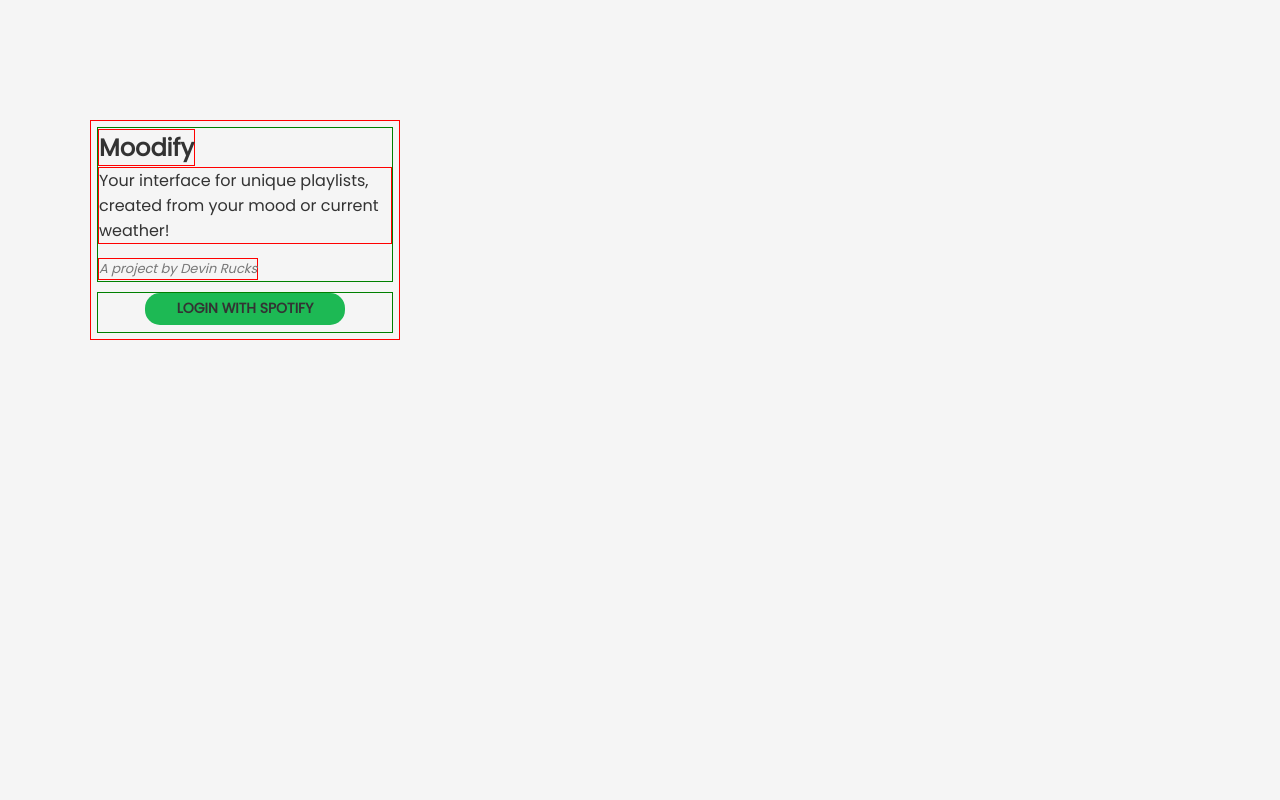
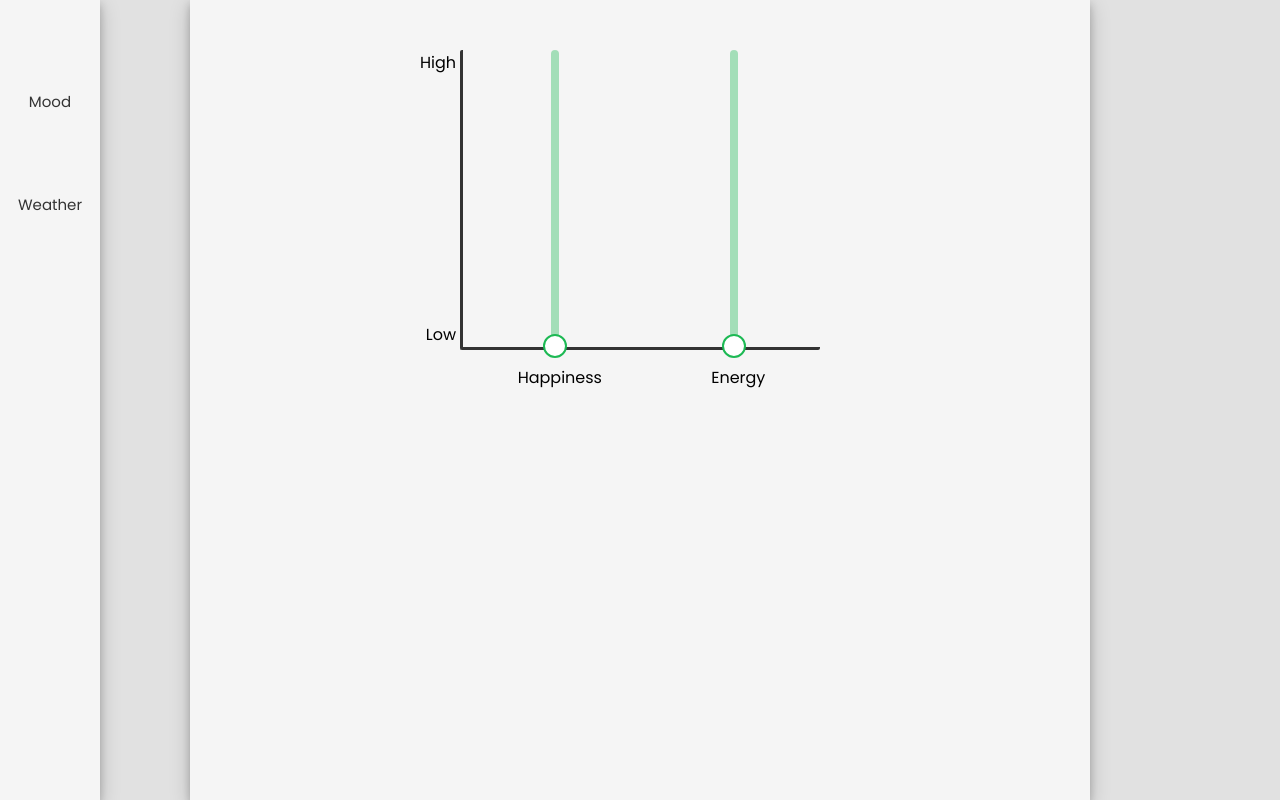
Before and after one commit to devinRucks/moodify, a React (Create React App) app: page / in a window 1280 px wide. Built offline with nearby package versions, Linux system fonts and the light colour scheme; no server answers.

Commit message:
Switched to material-ui for the sliders and created a good starting point for the mood selector graph

```diff
--- a/package.json
+++ b/package.json
@@ -3,6 +3,7 @@
   "version": "0.1.0",
   "private": true,
   "dependencies": {
+    "@material-ui/core": "^4.11.0",
     "@testing-library/jest-dom": "^4.2.4",
     "@testing-library/react": "^9.5.0",
     "@testing-library/user-event": "^7.2.1",
@@ -10,7 +11,6 @@
     "node-sass": "^4.14.1",
     "react": "^16.13.1",
     "react-dom": "^16.13.1",
-    "react-rangeslider": "^2.2.0",
     "react-router-dom": "^5.2.0",
     "react-router-tabs": "^1.3.2",
     "react-scripts": "3.4.1"
--- a/src/App.js
+++ b/src/App.js
@@ -9,9 +9,9 @@
 		< Router>
 			<div className="App">
 				<Switch>
-					<Route exact path="/" component={Login} />
-					{/* <Route exact path='/' component={Home} /> */}
-					<Route path='/home' component={Home} />
+					{/* <Route exact path="/" component={Login} /> */}
+					<Route exact path='/' component={Home} />
+					{/* <Route path='/home' component={Home} /> */}
 					<Route path="*" component={() => "404 NOT FOUND"} />
 				</Switch>
 			</div>
--- /dev/null
+++ b/src/components/CustomSlider.js
@@ -0,0 +1,66 @@
+import React from "react";
+import { withStyles } from "@material-ui/core/styles";
+import Slider from "@material-ui/core/Slider";
+
+
+const SpotifyStyleSlider = withStyles({
+     root: {
+          color: '#1DB954',
+          height: "100% !important"
+     },
+     thumb: {
+          height: 24,
+          width: 24,
+          backgroundColor: '#fff',
+          border: '2px solid currentColor',
+          marginTop: -8,
+          marginLeft: -12,
+          '&:focus, &:hover': {
+               boxShadow: '0px 0px 0px 8px rgba(84, 199, 97, 0.16)'
+          },
+          '&$active': {
+               boxShadow: '0px 0px 0px 12px rgba(84, 199, 97, 0.16)'
+          }
+     },
+     active: {},
+     valueLabel: {
+          left: 'calc(-50% + 4px)'
+     },
+     track: {
+          height: 8,
+          borderRadius: 4
+     },
+     rail: {
+          height: 8,
+          borderRadius: 4
+     },
+     vertical: {
+          '& $rail': {
+               width: 8
+          },
+          '& $track': {
+               width: 8
+          },
+          '& $thumb': {
+               marginLeft: -8,
+               marginBottom: -11
+          }
+     }
+})(Slider)
+
+const CustomSlider = ({ label, value, setValue }) => {
+     return (
+          <React.Fragment>
+               {/* <Typography gutterBottom>{label}</Typography> */}
+               <SpotifyStyleSlider
+                    orientation="vertical"
+                    defaultValue={50}
+                    value={value}
+                    onChange={(event, v) => {
+                         setValue(v);
+                    }}
+               />
+          </React.Fragment>
+     );
+};
+export default CustomSlider;
--- a/src/components/MainComponent.js
+++ b/src/components/MainComponent.js
@@ -60,7 +60,6 @@
      return (
           <section id="container">
                {(currentTab === 'Mood') && < MoodSelector />}
-               <div id="test-text">This is the {currentTab} container</div>
           </section>
      );
 }
--- a/src/components/MoodSelector.js
+++ b/src/components/MoodSelector.js
@@ -1,49 +1,39 @@
 import React, { useState } from 'react';
 import '../scss/mood-selector.scss';
-import Slider from 'react-rangeslider'
-import 'react-rangeslider/lib/index.css'
+import CustomSlider from '../components/CustomSlider'
 
 
 const MoodSelector = () => {
-     const [energyLvl, setEnergyLvl] = useState(0)
+     const [energyLvl, setEnergyLvl] = useState(0);
      const [happyLvl, setHappyLvl] = useState(0);
-
-     const handleEnergyChange = (value) => {
-          setEnergyLvl(value)
-     }
-
-     const handleHappyChange = (value) => {
-          setHappyLvl(value)
-     }
 
      // Energy will directly affect energy levels
      // Happiness will directly affect valence
      // If low energy and low happiness, danceability will be below 0.5, above 0.5 if both are high
 
 
+
      return (
           <section id="mood-selector-container">
-               <div className="slider">
-                    <Slider
-                         min={0}
-                         max={10}
-                         value={energyLvl}
-                         tooltip={true}
-                         orientation="vertical"
-                         onChange={handleEnergyChange}
-                    />
-               </div>
-               <div className="slider">
-                    <Slider
-                         min={0}
-                         max={10}
-                         value={happyLvl}
-                         tooltip={true}
-                         orientation="vertical"
-                         onChange={handleHappyChange}
-                    />
-               </div>
+               <section className="y-axis-labels">
+                    <div className="high-label">High</div>
+                    <div className="low-label">Low</div>
+               </section>
+               <section className="x-axis-labels">
+                    <div className="happiness-label">Happiness</div>
+                    <div className="energy-label">Energy</div>
+               </section>
 
+               <CustomSlider
+                    label="Happy"
+                    value={happyLvl}
+                    setValue={setHappyLvl}
+               />
+               <CustomSlider
+                    label="Energy"
+                    value={energyLvl}
+                    setValue={setEnergyLvl}
+               />
           </section>
      );
 }
--- a/src/scss/home.scss
+++ b/src/scss/home.scss
@@ -19,14 +19,15 @@
           background: $white-BGcolor;
           height: 100%;
           width: 100px;
-          border: 1px red solid;
+          box-shadow: 0 4px 8px 0 rgba(0, 0, 0, 0.2), 0 6px 20px 0 rgba(0, 0, 0, 0.19);
+          // border: 1px red solid;
 
           .tab {
                font-size: 15px;
                margin: 40px 0;
                cursor: pointer;
                color: #333;
-               border: 1px red solid;
+               // border: 1px red solid;
           }
      }
 
@@ -35,6 +36,6 @@
           justify-content: center;
           align-items: center;
           height: 100%;
-          border: 1px red solid;
+          // border: 1px red solid;
      }
 }
--- a/src/scss/main-component.scss
+++ b/src/scss/main-component.scss
@@ -2,7 +2,11 @@
 
 #container {
      background: $white-BGcolor;
+     display: flex;
+     flex-direction: column;
+     align-items: center;
      height: 100%;
      width: 900px;
-     border: 1px red solid;
+     box-shadow: 0 4px 8px 0 rgba(0, 0, 0, 0.2), 0 6px 20px 0 rgba(0, 0, 0, 0.19);
+     // border: 1px red solid;
 }
--- a/src/scss/mood-selector.scss
+++ b/src/scss/mood-selector.scss
@@ -1,42 +1,37 @@
 $spotify-color: #1DB954;
 
 #mood-selector-container {
+     position: relative;
      display: flex;
      flex-direction: row;
-     justify-content: space-evenly;
-     align-items: center;
+     justify-content: space-around;
+     align-items: flex-end;
+     margin-top: 50px;
      height: 300px;
-     border: 1px green solid;
+     width: 40%;
+     border-left: 3px #333 solid;
+     border-bottom: 3px #333 solid;
+     border-radius: 2px;
+     // border: 1px green solid;
 
-     // The height here needs to be less than the randeslider-vertical height
-     .slider {
+     .y-axis-labels {
+          height: 100%;
           display: flex;
-          justify-content: center;
-          align-items: center;
-          height: 190px;
-          width: 10px;
-          background-color: $spotify-color;
-          // border: 1px blue solid;
+          flex-direction: column;
+          justify-content: space-between;
+          align-items: flex-end;
+          position: absolute;
+          left: -43px;
+          // border: 1px red solid;
+     }
 
-          .rangeslider-vertical {
-               height: 200px;
-               width: 10px;
-
-               background-color: $spotify-color;
-          }
-
-          .rangeslider__fill {
-               width: 100%;
-               background-color: $spotify-color;
-          }
-          .rangeslider__handle {
-               width: 30px;
-               height: 10px;
-               // left: -10px;
-               // border-radius: 50%;
-               outline: none;
-               background-color: #fff;
-               box-shadow: 0 1px 1px #333;
-          }
+     .x-axis-labels {
+          width: 100%;
+          display: flex;
+          justify-content: space-around;
+          align-items: flex-start;
+          position: absolute;
+          bottom: -43px;
+          // border: 1px red solid;
      }
 }
```
Also changed, not shown: 1 other file (tests, documents, lock files or other folders).
